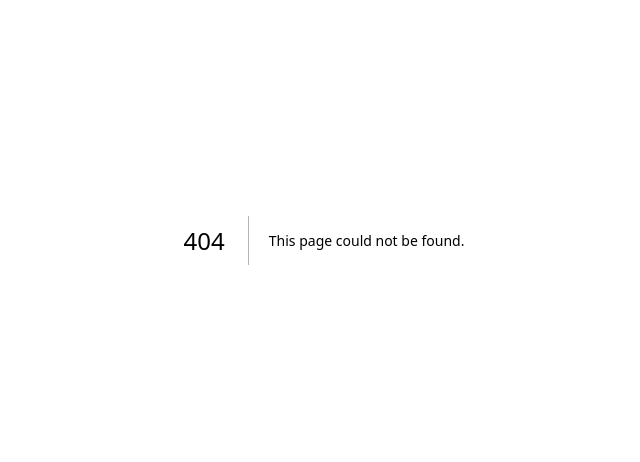
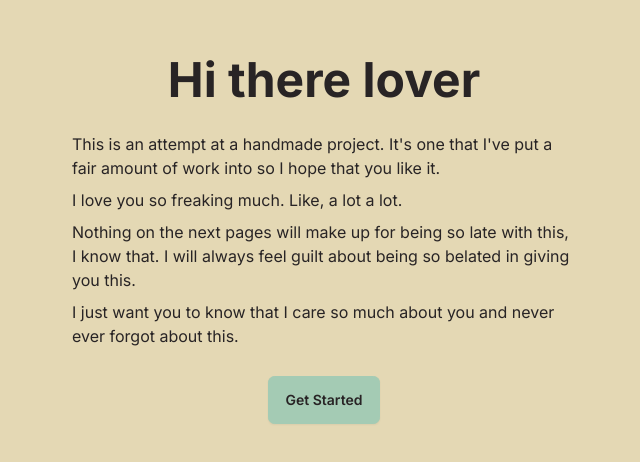
Before and after one commit to will-rice-dev/alot-v8, a Next.js app: page /welcome in a window 1280 px wide. Before the commit this address had no page. Shown: the part 160-622 px from the top of the page, without its empty margins (316-956 px from the left). Built offline with nearby package versions, Linux system fonts and the light colour scheme.

Commit message:
Added welcome message

```diff
--- a/app/layout.tsx
+++ b/app/layout.tsx
@@ -5,8 +5,8 @@ import "./globals.css";
 const inter = Inter({ subsets: ["latin"] });
 
 export const metadata: Metadata = {
-  title: "Create Next App",
-  description: "Generated by create next app",
+  title: "A Lot",
+  description: "An attempt at a handmade gift.",
 };
 
 export default function RootLayout({
--- /dev/null
+++ b/app/welcome/page.tsx
@@ -0,0 +1,20 @@
+export default function Page() {
+    return <>
+    <div className="hero min-h-screen bg-base-200">
+  <div className="hero-content">
+    <div className="max-w-lg text-center">
+      <h1 className="text-5xl font-bold">Hi there lover</h1>
+      <div className="py-6 text-left">
+      <p className="p-1">This is an attempt at a handmade project. It's one that I've put a fair amount of work into so I hope that you like it.</p>
+      <p className="p-1">I love you so freaking much. Like, a lot a lot.</p>
+      <p className="p-1">
+        Nothing on the next pages will make up for being so late with this, I know that.
+        I will always feel guilt about being so belated in giving you this.</p>
+      <p className="p-1">I just want you to know that I care so much about you and never ever forgot about this.</p>
+      </div>
+      <button className="btn btn-secondary text-center">Get Started</button>
+    </div>
+  </div>
+</div>
+</>
+}
```
